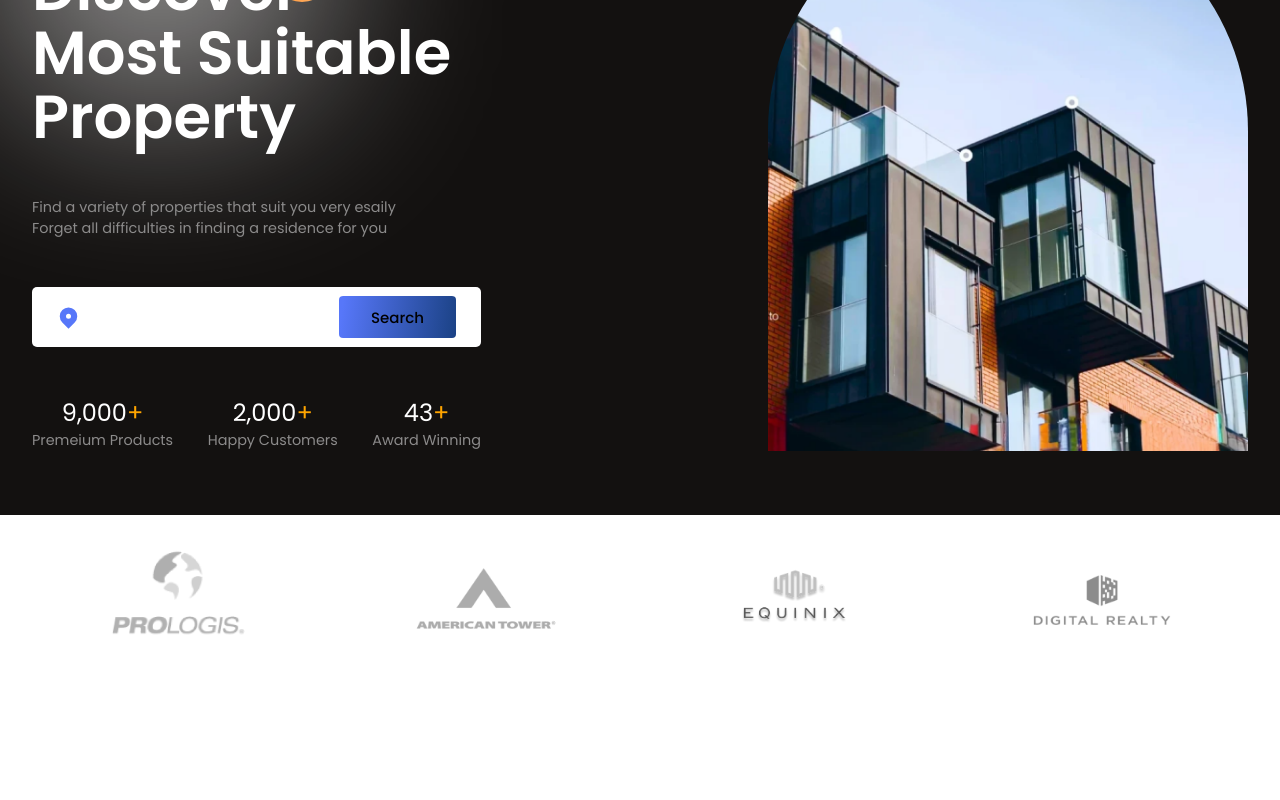
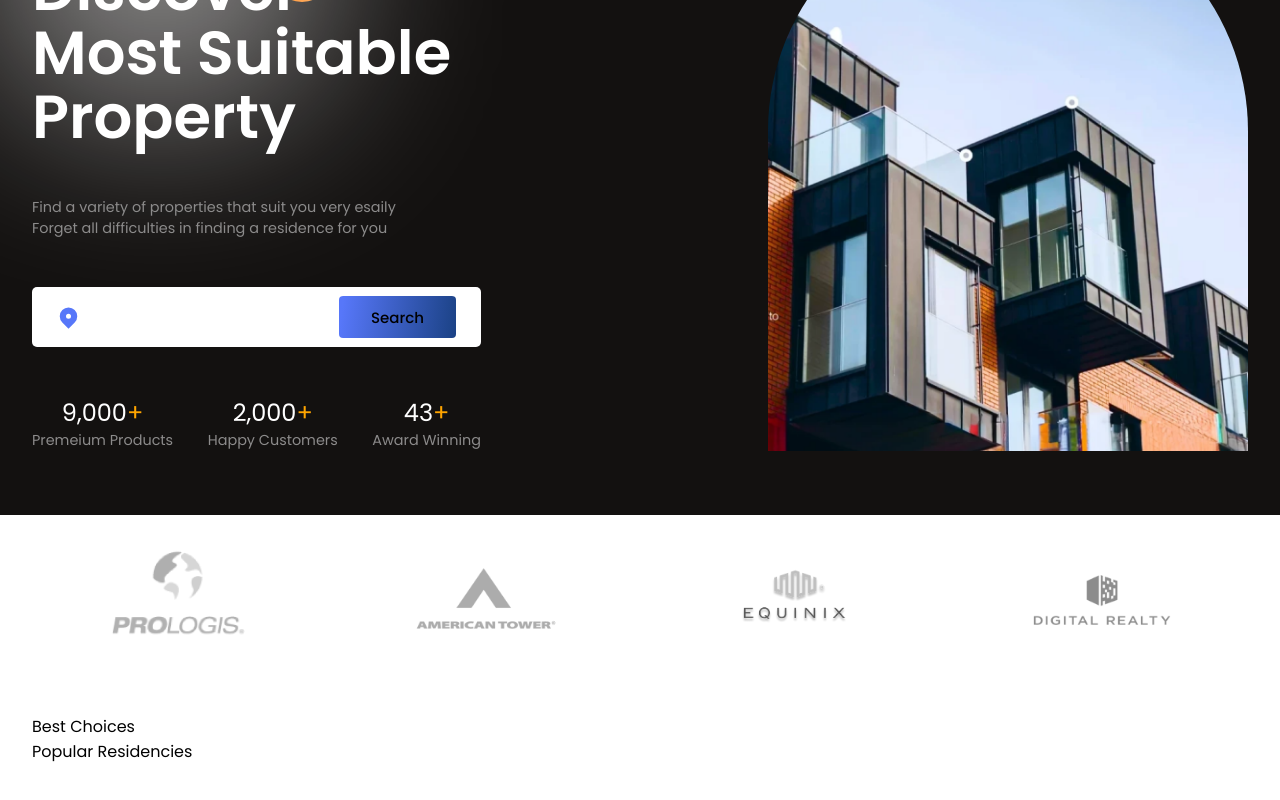
Before and after one commit to DIPAYANPOREL/real_estate_project, a React (Vite) app: page / in a window 1280 px wide. Shown: the part 212-1012 px from the top of the page. Before the commit the page ends 894 px from the top, so only its background shows below. Built offline with nearby package versions, Linux system fonts and the light colour scheme.

Commit message:
Minor bug fixes

```diff
--- a/src/App.jsx
+++ b/src/App.jsx
@@ -2,6 +2,7 @@
 import Hero from "./components/Hero/Hero";
 import "./App.css";
 import Companies from "./components/Companies/Companies";
+import Residencies from "./components/Residencies/Residencies";
 
 function App() {
   return (
@@ -12,6 +13,7 @@
         <Hero />
       </div>
       <Companies />
+      <Residencies />
     </div>
 
   );
--- /dev/null
+++ b/src/components/Residencies/Residencies.css
@@ -0,0 +1,3 @@
+.r-head{
+    margin-bottom: 2rem;
+}
--- /dev/null
+++ b/src/components/Residencies/Residencies.jsx
@@ -0,0 +1,20 @@
+import React from 'react';
+import "./Residencies.css";
+import { Swiper, SwiperSlide, uesSwiper } from "swiper/react";
+import "swiper/css";
+import data from "../../utils/slider.json";
+
+const Residencies = () => {
+    return (
+        <section className="r-wrapper">
+            <div className="paddings innerWidth r-container">
+                <div className="r-head flexColStart">
+                    <span>Best Choices</span>
+                    <span>Popular Residencies</span>
+                </div>
+            </div>
+        </section>
+    )
+};
+
+export default Residencies;
```
